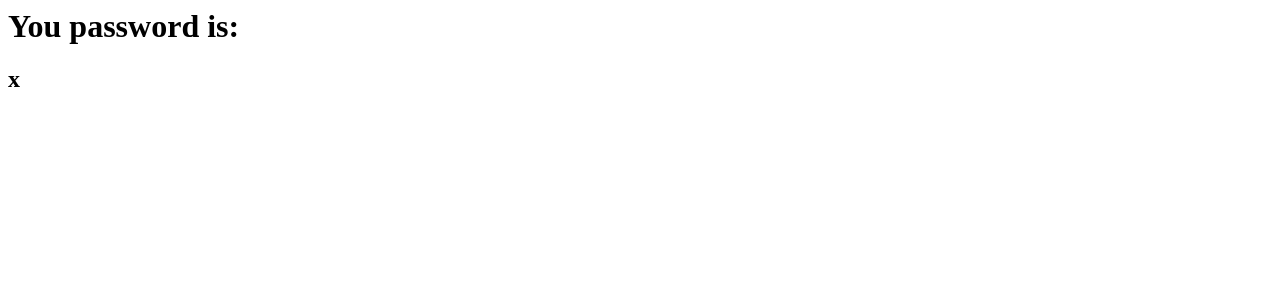
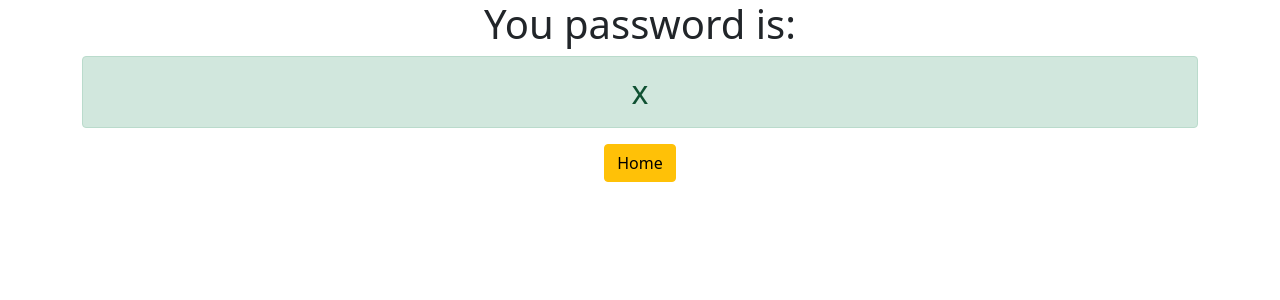
Before and after one commit to fgsj0203/Password_Generator_Django, a Django app: template password_generator/generator/templates/generator/password.html in a window 1280 px wide. Shown: the top 300 px of the page. Run offline with Django 4.2, Linux system fonts and the light colour scheme; the template is opened without the code that fills it: most values are stand-ins (such as "Sample title", 1, 10 or a date in 2020).

Commit message:
Code of logical password with line comments for documentation

```diff
--- a/password_generator/generator/templates/generator/password.html
+++ b/password_generator/generator/templates/generator/password.html
@@ -1,2 +1,16 @@
-<h1>You password is:</h1>
-<h2>{{ password }}</h2>
+<!--
+Author = Francisco Gomes
+Date = 18/02/2022
+Description file = Page create using library Bootstrap and reference of generated password
+version = 1.0
+-->
+
+<!--Importing library Bootstrap with CDN-->
+<link href="https://cdn.jsdelivr.net/npm/bootstrap@5.1.3/dist/css/bootstrap.min.css" rel="stylesheet" integrity="sha384-1BmE4kWBq78iYhFldvKuhfTAU6auU8tT94WrHftjDbrCEXSU1oBoqyl2QvZ6jIW3" crossorigin="anonymous">
+
+<!-- Create one div with class for alignment content page -->
+<div class="container text-center">
+    <h1>You password is:</h1>
+    <h2 class="alert alert-success">{{ password }}</h2> <!-- Using function of color button displaying success generate password -->
+    <a href="{% url 'home' %}" class="btn btn-warning">Home</a> <!-- Button of return page principal with function bootstrap color in button -->
+</div>
```
